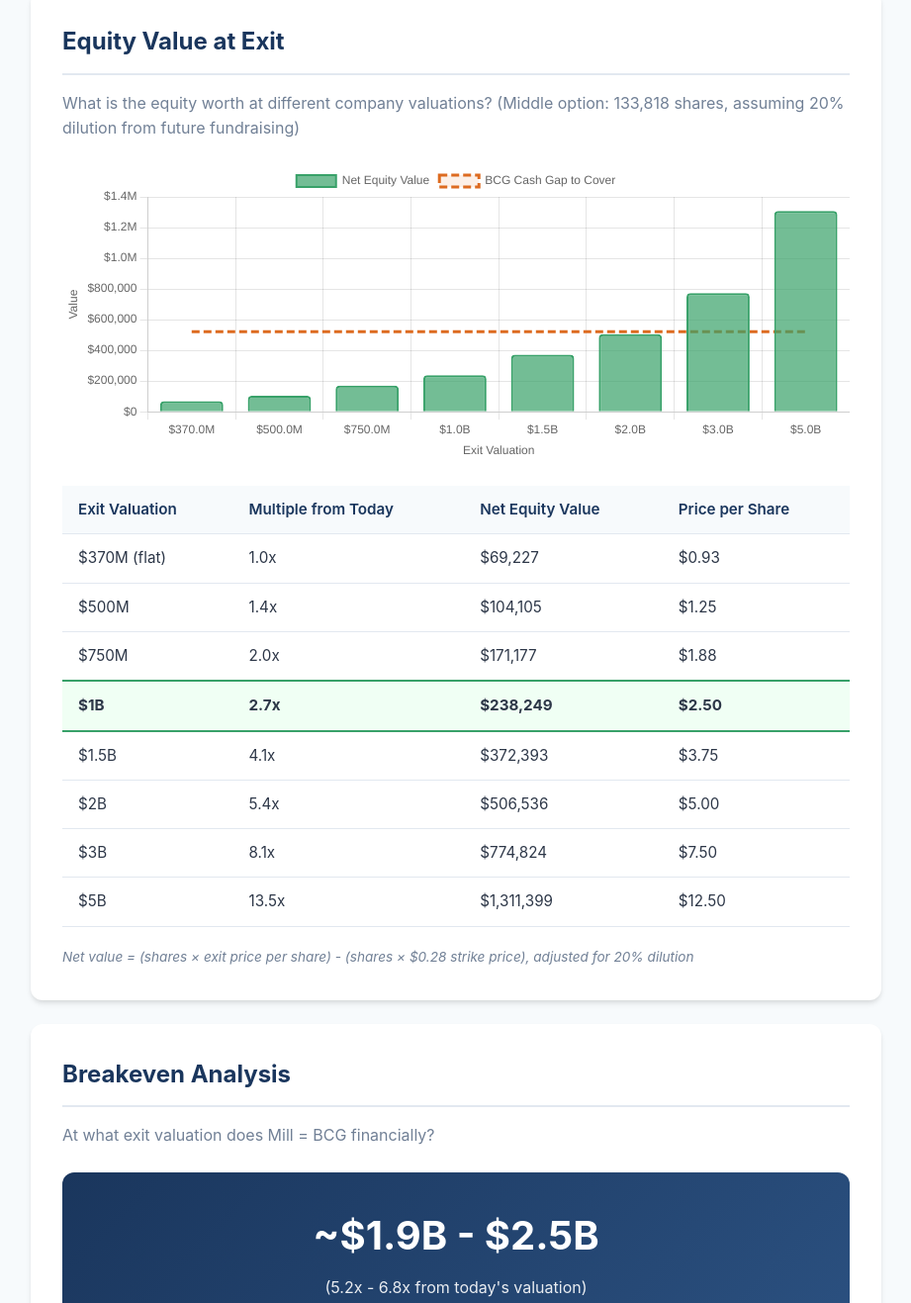
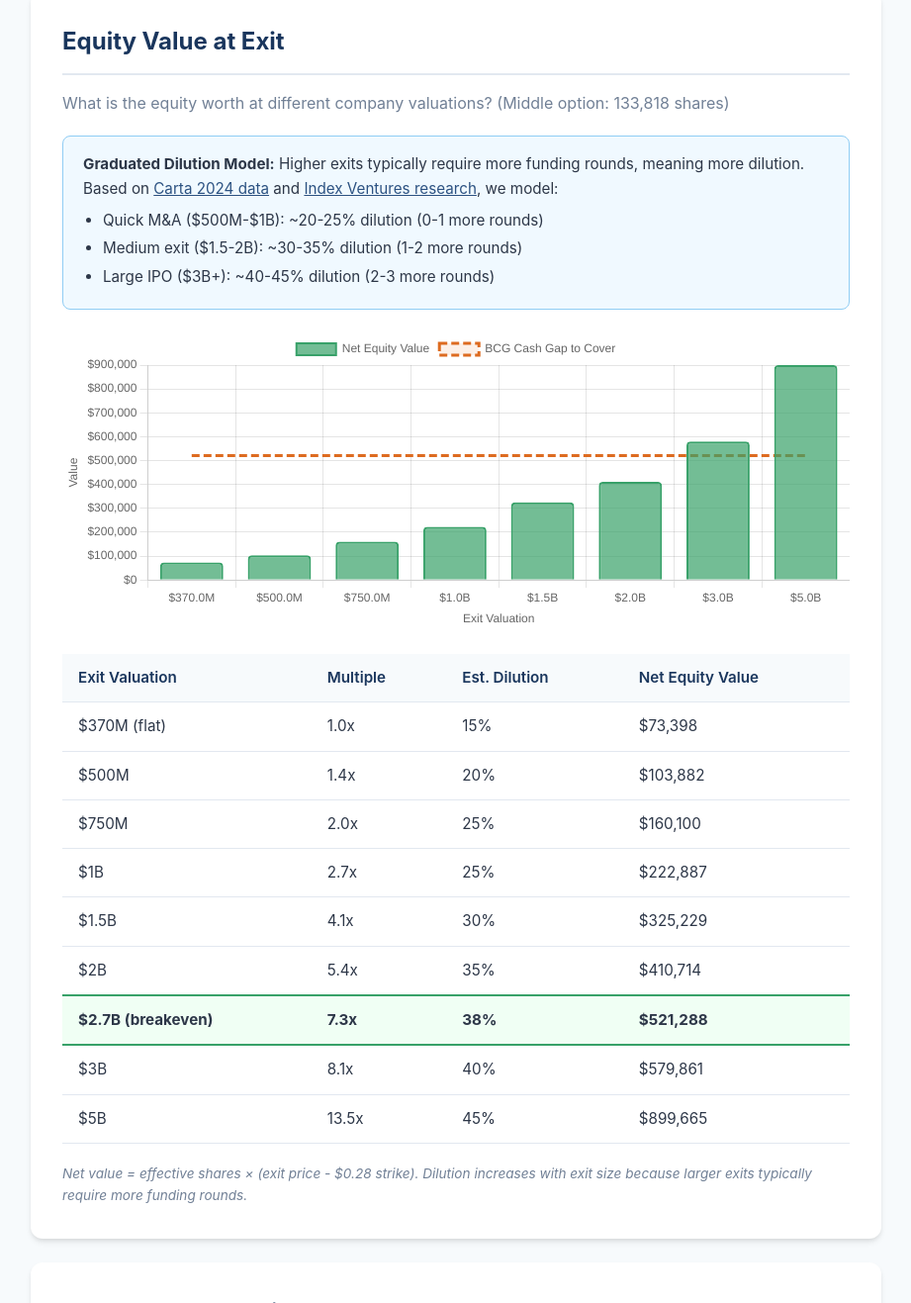
Before and after one commit to gavinpola/gavin-offer-analysis, a plain HTML site: page index.html in a window 1280 px wide. Shown: the part 2329-3646 px from the top of the page at 99% size, without its empty margins (179-1100 px from the left). Drawn offline with nearby package versions, Linux system fonts and the light colour scheme.

Commit message:
Add graduated dilution model based on Carta/Index research
Key insight: Higher exits typically require more funding rounds,
which means more dilution. Model now factors this in:
- Quick M&A ($500M-$1B): 20-25% dilution
- Medium IPO ($1.5-2B): 30-35% dilution
- Large IPO ($3B+): 40-45% dilution

Breakeven now ~$2.7B (7.3x) with graduated dilution factored in.

Sources:
- Carta Q1 2024 dilution data
- Index Ventures dilution research
- SaaStr Series A-D dilution analysis

```diff
--- a/analysis.js
+++ b/analysis.js
@@ -23,6 +23,17 @@ function calculateEquityValue(shares, exitValuation, dilution = 0.20) {
     };
 }
 
+// Graduated dilution model: higher exits = more rounds = more dilution
+function getGraduatedDilution(exitValuation) {
+    if (exitValuation <= 370e6) return 0.15;      // Flat/down - minimal new rounds
+    if (exitValuation <= 500e6) return 0.20;      // Quick M&A
+    if (exitValuation <= 1e9) return 0.25;        // M&A or small IPO
+    if (exitValuation <= 1.5e9) return 0.30;      // Medium exit
+    if (exitValuation <= 2e9) return 0.35;        // Series D + IPO
+    if (exitValuation <= 3e9) return 0.40;        // Series D, E + IPO
+    return 0.45;                                   // Large IPO, multiple rounds
+}
+
 // Format currency
 function formatMoney(amount) {
     if (amount >= 1000000000) {
@@ -41,8 +52,11 @@ function createExitChart() {
 
     const exitValuations = [370e6, 500e6, 750e6, 1e9, 1.5e9, 2e9, 3e9, 5e9];
     const labels = exitValuations.map(v => formatMoney(v));
+
+    // Use graduated dilution model
     const equityValues = exitValuations.map(v => {
-        const eq = calculateEquityValue(MIDDLE_OPTION_SHARES, v, DILUTION);
+        const dilution = getGraduatedDilution(v);
+        const eq = calculateEquityValue(MIDDLE_OPTION_SHARES, v, dilution);
         return eq.netValue;
     });
 
--- a/index.html
+++ b/index.html
@@ -167,7 +167,16 @@
         <!-- Exit Scenarios -->
         <section id="exits" class="card">
             <h2>Equity Value at Exit</h2>
-            <p class="section-intro">What is the equity worth at different company valuations? (Middle option: 133,818 shares, assuming 20% dilution from future fundraising)</p>
+            <p class="section-intro">What is the equity worth at different company valuations? (Middle option: 133,818 shares)</p>
+
+            <div class="dilution-note">
+                <strong>Graduated Dilution Model:</strong> Higher exits typically require more funding rounds, meaning more dilution. Based on <a href="https://carta.com/data/dilution-q1-2024/" target="_blank">Carta 2024 data</a> and <a href="https://www.indexventures.com/rewarding-talent/the-impact-of-dilution" target="_blank">Index Ventures research</a>, we model:
+                <ul>
+                    <li>Quick M&A ($500M-$1B): ~20-25% dilution (0-1 more rounds)</li>
+                    <li>Medium exit ($1.5-2B): ~30-35% dilution (1-2 more rounds)</li>
+                    <li>Large IPO ($3B+): ~40-45% dilution (2-3 more rounds)</li>
+                </ul>
+            </div>
 
             <div class="chart-container">
                 <canvas id="exitChart"></canvas>
@@ -178,64 +187,70 @@
                     <thead>
                         <tr>
                             <th>Exit Valuation</th>
-                            <th>Multiple from Today</th>
+                            <th>Multiple</th>
+                            <th>Est. Dilution</th>
                             <th>Net Equity Value</th>
-                            <th>Price per Share</th>
                         </tr>
                     </thead>
                     <tbody>
                         <tr>
                             <td>$370M (flat)</td>
                             <td>1.0x</td>
-                            <td>$69,227</td>
-                            <td>$0.93</td>
+                            <td>15%</td>
+                            <td>$73,398</td>
                         </tr>
                         <tr>
                             <td>$500M</td>
                             <td>1.4x</td>
-                            <td>$104,105</td>
-                            <td>$1.25</td>
+                            <td>20%</td>
+                            <td>$103,882</td>
                         </tr>
                         <tr>
                             <td>$750M</td>
                             <td>2.0x</td>
-                            <td>$171,177</td>
-                            <td>$1.88</td>
+                            <td>25%</td>
+                            <td>$160,100</td>
                         </tr>
-                        <tr class="highlight-row">
-                            <td><strong>$1B</strong></td>
-                            <td><strong>2.7x</strong></td>
-                            <td><strong>$238,249</strong></td>
-                            <td><strong>$2.50</strong></td>
+                        <tr>
+                            <td>$1B</td>
+                            <td>2.7x</td>
+                            <td>25%</td>
+                            <td>$222,887</td>
                         </tr>
                         <tr>
                             <td>$1.5B</td>
                             <td>4.1x</td>
-                            <td>$372,393</td>
-                            <td>$3.75</td>
+                            <td>30%</td>
+                            <td>$325,229</td>
                         </tr>
                         <tr>
                             <td>$2B</td>
                             <td>5.4x</td>
-                            <td>$506,536</td>
-                            <td>$5.00</td>
+                            <td>35%</td>
+                            <td>$410,714</td>
+                        </tr>
+                        <tr class="highlight-row">
+                            <td><strong>$2.7B (breakeven)</strong></td>
+                            <td><strong>7.3x</strong></td>
+                            <td><strong>38%</strong></td>
+                            <td><strong>$521,288</strong></td>
                         </tr>
                         <tr>
                             <td>$3B</td>
                             <td>8.1x</td>
-                            <td>$774,824</td>
-                            <td>$7.50</td>
+                            <td>40%</td>
+                            <td>$579,861</td>
                         </tr>
                         <tr>
                             <td>$5B</td>
                             <td>13.5x</td>
-                            <td>$1,311,399</td>
-                            <td>$12.50</td>
+                            <td>45%</td>
+                            <td>$899,665</td>
                         </tr>
                     </tbody>
                 </table>
             </div>
-            <p class="table-note">Net value = (shares × exit price per share) - (shares × $0.28 strike price), adjusted for 20% dilution</p>
+            <p class="table-note">Net value = effective shares × (exit price - $0.28 strike). Dilution increases with exit size because larger exits typically require more funding rounds.</p>
         </section>
 
         <!-- Breakeven Analysis -->
@@ -245,48 +260,54 @@
 
             <div class="breakeven-box">
                 <div class="breakeven-headline">
-                    <span class="number">~$1.9B - $2.5B</span>
-                    <span class="context">(5.2x - 6.8x from today's valuation)</span>
+                    <span class="number">~$2.7B</span>
+                    <span class="context">(7.3x from today's valuation)</span>
                 </div>
-                <p>For the equity to fully cover the cash gap, Mill needs to exit at roughly 5-7x its current valuation.</p>
+                <p>With graduated dilution factored in (larger exits = more funding rounds = more dilution), Mill needs to reach ~$2.7B for equity to cover the $521K cash gap.</p>
             </div>
 
-            <h3>Dilution Sensitivity</h3>
-            <p>Future funding rounds will dilute your ownership. Here's how much you need at different dilution levels:</p>
+            <h3>Why Higher Exits Mean More Dilution</h3>
+            <p>Based on <a href="https://www.saastr.com/carta-the-actual-real-dilution-from-series-a-b-c-and-d-rounds/" target="_blank">Carta data</a>: companies that exit bigger typically go through more funding rounds first.</p>
 
             <div class="table-container">
                 <table>
                     <thead>
                         <tr>
-                            <th>Dilution Level</th>
-                            <th>Required Exit</th>
-                            <th>Multiple Needed</th>
+                            <th>Exit Path</th>
+                            <th>Likely Rounds</th>
+                            <th>Est. Dilution</th>
+                            <th>Example</th>
                         </tr>
                     </thead>
                     <tbody>
                         <tr>
-                            <td>15%</td>
-                            <td>$1.94B</td>
-                            <td>5.2x</td>
+                            <td>Quick M&A</td>
+                            <td>0-1 more</td>
+                            <td>15-25%</td>
+                            <td>Acquired at $500M-$1B</td>
+                        </tr>
+                        <tr>
+                            <td>Medium IPO</td>
+                            <td>1-2 more (Series D)</td>
+                            <td>30-35%</td>
+                            <td>IPO at $1.5-2B</td>
                         </tr>
                         <tr class="highlight-row">
-                            <td><strong>20% (base case)</strong></td>
-                            <td><strong>$2.06B</strong></td>
-                            <td><strong>5.6x</strong></td>
+                            <td><strong>Large IPO</strong></td>
+                            <td><strong>2-3 more (D, E)</strong></td>
+                            <td><strong>38-45%</strong></td>
+                            <td><strong>IPO at $2.7B+ (breakeven)</strong></td>
                         </tr>
                         <tr>
-                            <td>25%</td>
-                            <td>$2.19B</td>
-                            <td>5.9x</td>
-                        </tr>
-                        <tr>
-                            <td>35%</td>
-                            <td>$2.51B</td>
-                            <td>6.8x</td>
+                            <td>Massive IPO</td>
+                            <td>3+ more</td>
+                            <td>45-50%</td>
+                            <td>IPO at $5B+</td>
                         </tr>
                     </tbody>
                 </table>
             </div>
+            <p class="table-note">Key insight: Even with higher dilution, dollar value still grows with exit size. A $3B exit at 40% dilution ($580K) beats a $1B exit at 25% dilution ($223K).</p>
         </section>
 
         <!-- Beyond the Numbers -->
@@ -390,7 +411,7 @@
             </div>
 
             <div class="final-note">
-                <p><strong>The math requires ~5-6x exit to break even with BCG.</strong> That's ambitious but achievable for a well-positioned Series C company with Nest-pedigree founders and an Amazon partnership.</p>
+                <p><strong>The math requires ~7x exit (~$2.7B) to break even with BCG</strong> when accounting for graduated dilution. That's ambitious but achievable for a well-positioned Series C company with Nest-pedigree founders and an Amazon partnership.</p>
                 <p>But honestly? The case for Mill isn't just about expected value. It's about building something meaningful, learning from world-class founders, and positioning for a career in startups.</p>
                 <p>Some things can't be put in a spreadsheet.</p>
             </div>
--- a/styles.css
+++ b/styles.css
@@ -277,6 +277,29 @@ tr:hover {
     font-size: 0.95rem;
 }
 
+/* Dilution Note */
+.dilution-note {
+    background: #f0f9ff;
+    border: 1px solid #90cdf4;
+    border-radius: 8px;
+    padding: 16px 20px;
+    margin-bottom: 20px;
+    font-size: 0.95rem;
+}
+
+.dilution-note ul {
+    margin: 8px 0 0 20px;
+    padding: 0;
+}
+
+.dilution-note li {
+    margin-bottom: 4px;
+}
+
+.dilution-note a {
+    color: var(--primary-light);
+}
+
 /* Chart */
 .chart-container {
     max-width: 100%;
```
